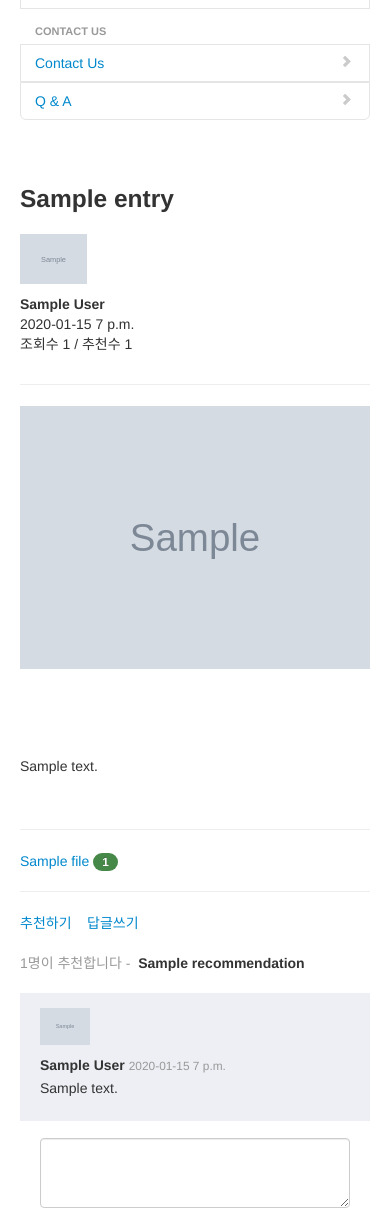
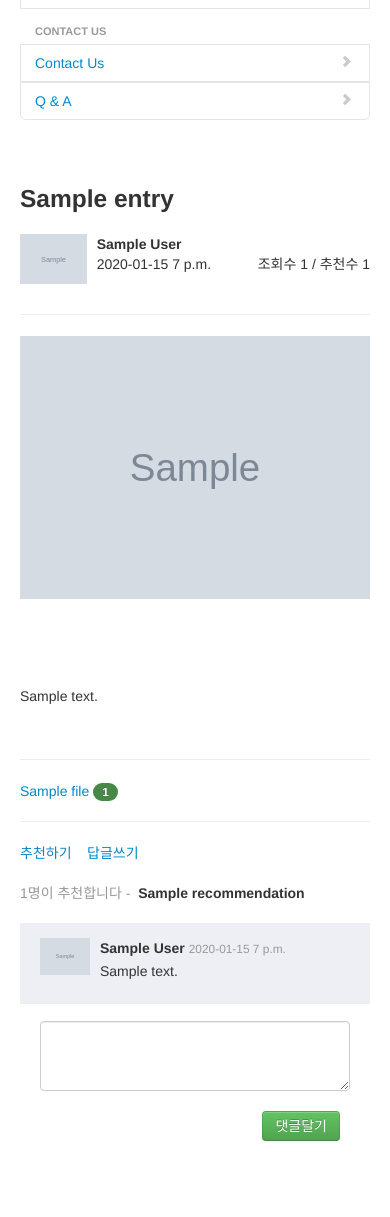
Before and after one commit to libelo/yighub, a Django app: template yighub/templates/yighub/read.html in a window 390 px wide. Shown: the part 880-2097 px from the top of the page. Run offline with Django 3.2, Linux system fonts and the light colour scheme; tables that the repository leaves empty hold one stand-in row (values such as "Sample post"); the template is opened without the code that fills it: values that come from a table or form of the project are taken from there, most other values are stand-ins (such as "Sample title", 1, 10 or a date in 2020); grey boxes marked "Sample" are stand-in pictures; some libraries are stand-ins or nearby versions.

Commit message:
모바일에서 media가 stack으로 쌓이는 버그 수정
- phone에서는 pull-right 등이 float:right를 잃는다. bootstrap의 설정.

```diff
--- a/yighub/templates/yighub/read.html
+++ b/yighub/templates/yighub/read.html
@@ -15,7 +15,7 @@
 			<h3>{{ entry.title }}</h3>
 			<div class="media">
    			{% if entry.creator.avatar %}
-			  <a class="pull-left">
+			  <a class="pull-left" style="float:left;">
 			    <img src="{{ entry.creator.avatar.url }}" style="height:50px;" class="media-object">
 			  </a>
 			  {% endif %}
@@ -26,7 +26,7 @@
 		    	{% if entry.time_last_modified != entry.time_created %}
 		    	<span class="muted"> / 마지막 수정 {{ entry.time_last_modified }} </span>
 		    	{% endif %}
-		    	<span class="pull-right">조회수 {{ entry.count_view }} / 추천수 {{ entry.count_recommendation }} </span>
+		    	<span class="pull-right" style="float:right;">조회수 {{ entry.count_view }} / 추천수 {{ entry.count_recommendation }} </span>
 			  </div>
 			</div>
 			<hr />
@@ -103,7 +103,7 @@
 				<div style="padding: 15px 20px 5px 20px; border-bottom-style: solid; border-width: 2px; border-color: white;">
 					<div class="media">
 						{% if c.creator.avatar %}
-						<a class="pull-left">
+						<a class="pull-left" style="float:left;">
 							<img src="{{ c.creator.avatar.url }}" style="width:50px;" class="media-object">
 						</a>
 						{% endif %}
@@ -112,7 +112,7 @@
 							<small class="muted"> {{ c.time_created }} </small>
 
 							{% if c.creator == user %}
-							<span class="pull-right">
+							<span class="pull-right" style="float:right">
 								<script>
 								function check_delete_comment_{{c.id}}() {
 									if (confirm("정말 삭제하시겠습니까?")){
```
